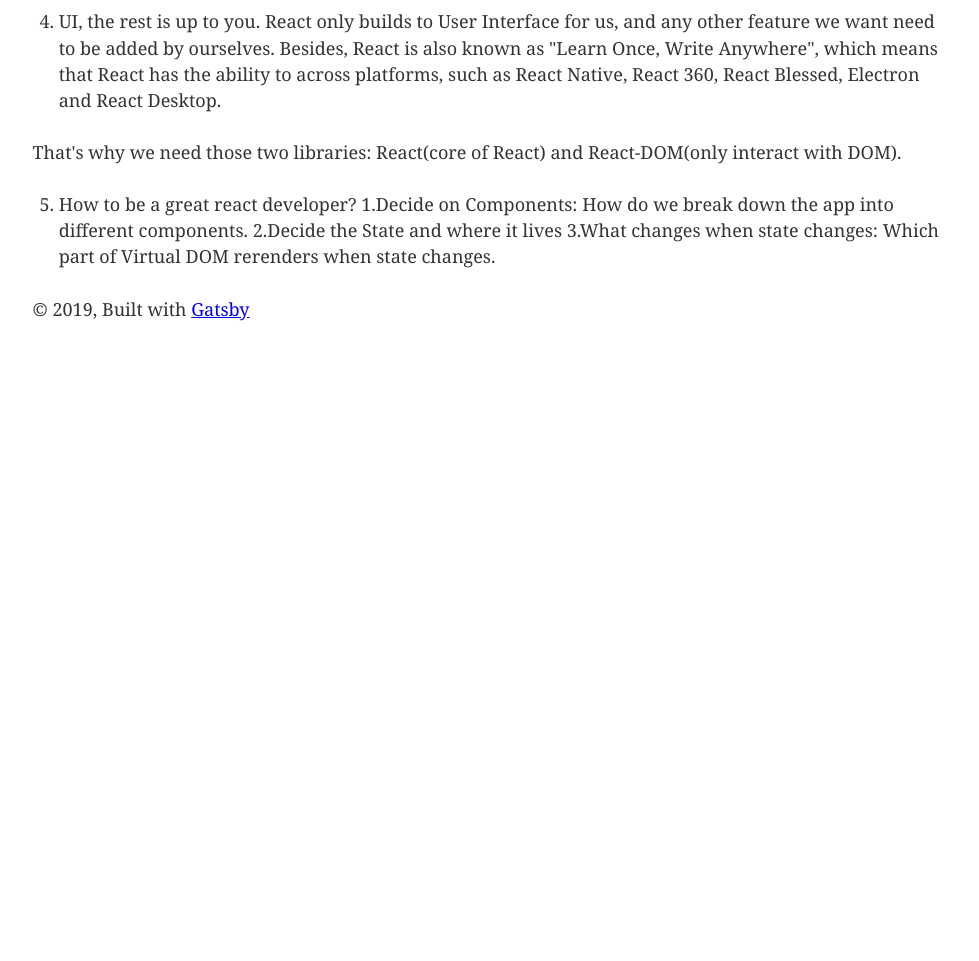
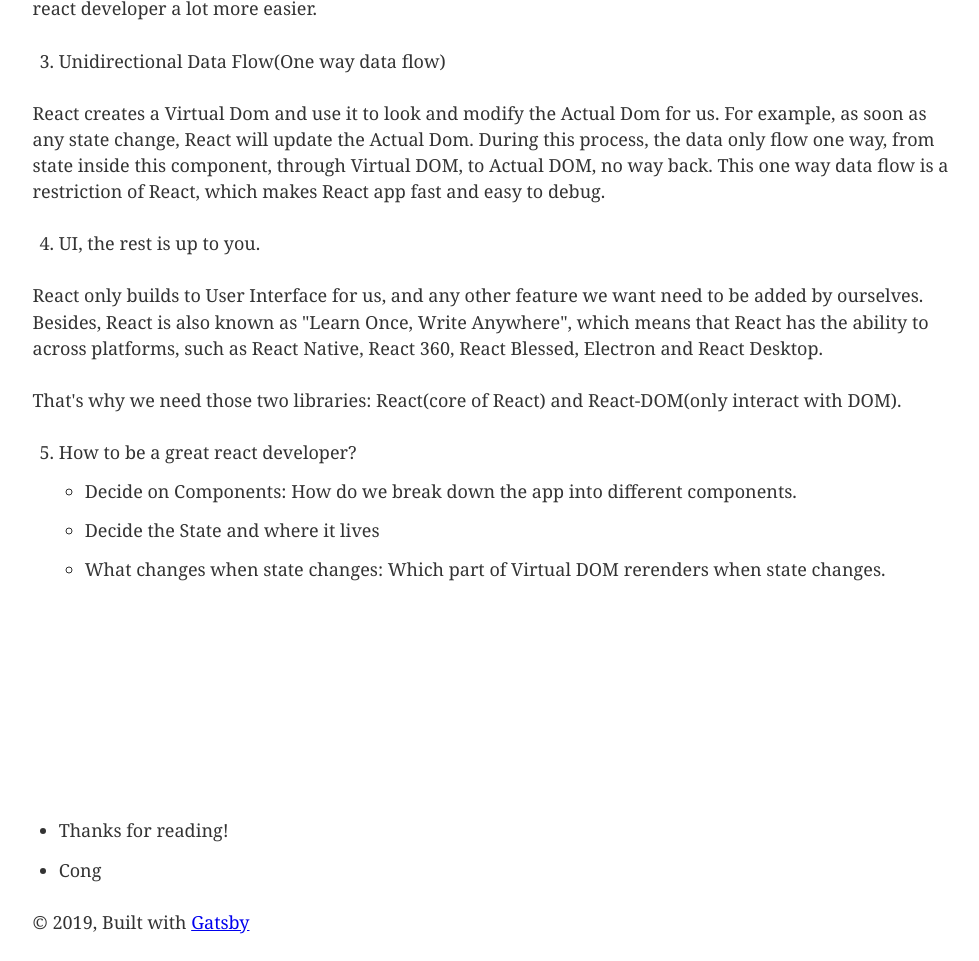
Before and after one commit to mrcongliu/gatsby-blog, a Gatsby site: page /react-introduction/ in a window 1280 px wide. Shown: the part 1427-2388 px from the top of the page, without its empty margins (147-1126 px from the left). Before the commit the page ends 1775 px from the top, so only its background shows below. Built offline with nearby package versions, Linux system fonts and the light colour scheme; Gatsby itself is replaced by a stand-in of ours.

Commit message:
update react intro

```diff
--- a/src/markdown-pages/react-introduction.md
+++ b/src/markdown-pages/react-introduction.md
@@ -2,6 +2,11 @@
 title: 'React Introduction'
 date: '2019-07-15'
 ---
+
+This essay was inspired by a course on Udemy: [Complete React Developer in 2019](https://www.udemy.com/complete-react-developer-zero-to-mastery/)
+
+---
+
 
 Before we learn anything about React, we must figure out one concept: Why does it exist? More specifically, what problem does it solve?
 
@@ -21,11 +26,13 @@ Today, React has become the most popular front-end tool with the most job demand
 ### What makes React great?
 
 1. Don't touch the DOM, I'll do it.
+
 DOM, which stands for Document Object Model, was initially manipulated by JavaScript and DOM API. It is called an "imperative" way, which means we directly change individual parts of our app. Downside is it's very hard to see "events" and "edge cases". Besides, it takes a long time for browsers to repaint and recaculate the layout.
 
 React is a "declarative" way to manipulate the DOM. By sending it a big JS object, which contains all the inforamtion about what the page should look like, React do all the dirty staff for us. It reduces the complexity of the building process, improves the code quality and saves time. React is smart enough to react to whatever we tell it to do, as well as adjust itself accordingly to any change that happen inside our app.
 
 2. Build website like lego blocks
+
 One of React's amazing powers is the "Reusable Components", which can be used in different places or projects. For example: [material-ui](https://material-ui.com/), [react-bootstrap](https://react-bootstrap.github.io/) or [blueprintjs](https://blueprintjs.com/).
 
 One "lego block"(component, as a class or a function) takes in some props as inputs and produces an html-like code block that can be rendered into a UI component.
@@ -33,17 +40,28 @@ One "lego block"(component, as a class or a function) takes in some props as inp
 Notes: you can install React Developer Tools into your google chrome as an extension to make your like as a react developer a lot more easier.
 
 3. Unidirectional Data Flow(One way data flow)
+
 React creates a Virtual Dom and use it to look and modify the Actual Dom for us. For example, as soon as any state change, React will update the Actual Dom. During this process, the data only flow one way, from state inside this component, through Virtual DOM, to Actual DOM, no way back. This one way data flow is a restriction of React, which makes React app fast and easy to debug.
 
 4. UI, the rest is up to you.
+
 React only builds to User Interface for us, and any other feature we want need to be added by ourselves.
 Besides, React is also known as "Learn Once, Write Anywhere", which means that React has the ability to across platforms, such as React Native, React 360, React Blessed, Electron and React Desktop.
 
 That's why we need those two libraries: React(core of React) and React-DOM(only interact with DOM).
 
 5. How to be a great react developer?
-1.Decide on Components:
-How do we break down the app into different components.
-2.Decide the State and where it lives
-3.What changes when state changes:
-Which part of Virtual DOM rerenders when state changes.
+
+   - Decide on Components:
+      How do we break down the app into different components.
+
+   - Decide the State and where it lives
+
+   - What changes when state changes:
+      Which part of Virtual DOM rerenders when state changes.
+
+<br><br><br><br><br><br><br>
+
+- Thanks for reading!
+
+- Cong
```
